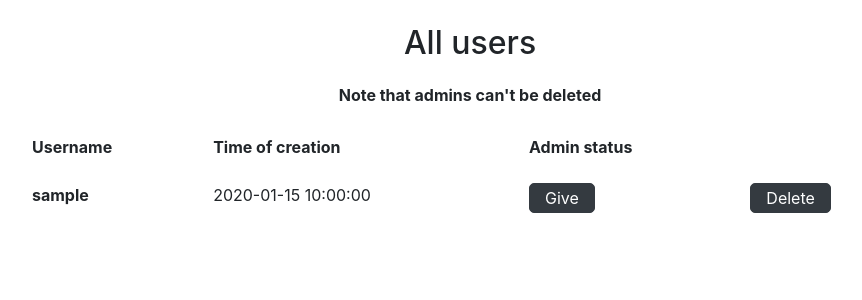
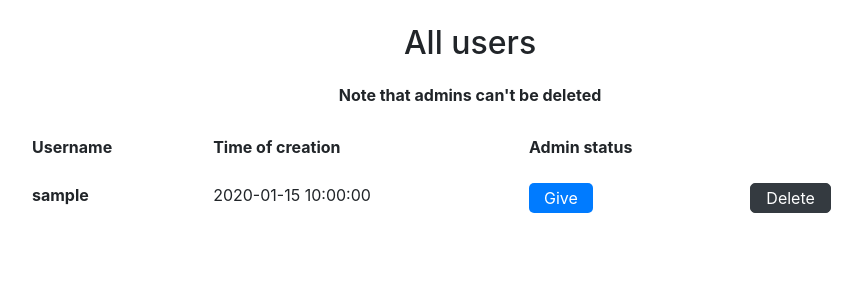
Before and after one commit to sainikumara/morpho, a Flask app: template application/templates/auth/list.html in a window 1280 px wide. Shown: the part 63-363 px from the top of the page, without its empty margins (170-1032 px from the left). Run offline with Flask 2, Linux system fonts and the light colour scheme; the template is opened without the code that fills it: most values are stand-ins (such as "Sample title", 1, 10 or a date in 2020); some libraries are stand-ins or nearby versions.

Commit message:
lisää admin-oikeuden hallintanappien classit

```diff
--- a/application/templates/auth/list.html
+++ b/application/templates/auth/list.html
@@ -18,9 +18,9 @@
         action="{{ url_for('change_role', user_id=user.id ) }}"
       >
         {% if user.role != "ADMIN" %}
-        <button type="submit">Give</button>
+        <button type="submit" class="admin-give">Give</button>
         {% else %}
-        <button type="submit">Take</button>
+        <button type="submit" class="admin-take">Take</button>
         {% endif %}
       </form>
     </td>
```
